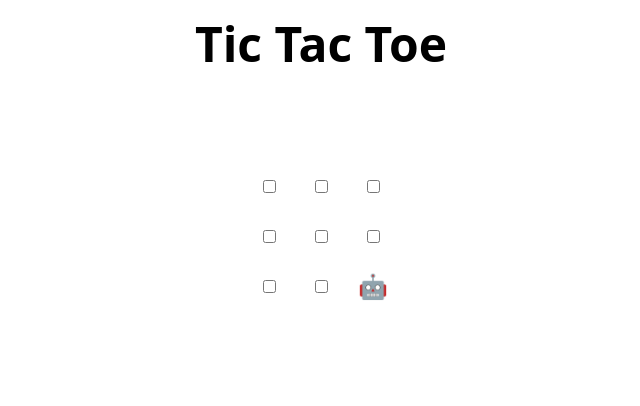
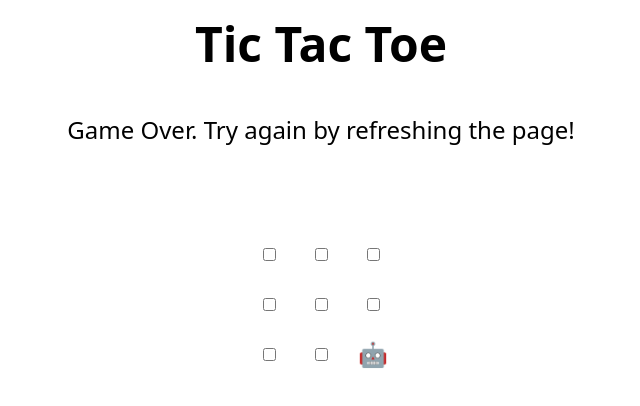
Before and after one commit to nagisa0629/skills-review-pull-requests, a plain HTML site: page index.html in a window 1280 px wide. Shown: the whole page, without its empty margins (319-959 px from the left). Drawn offline with Linux system fonts and the light colour scheme.

Commit message:
Update index.html
Update game over message to inform how to retry

```diff
--- a/index.html
+++ b/index.html
@@ -45,7 +45,7 @@
     <td><input type="checkbox" /></td>
     <td><input type="checkbox" /></td>
   </tr>
-</table>
+<p>Game Over. Try again by refreshing the page!</p>
 
 <h2 hidden>Game over, refresh to play again 🧑‍💻 🤖!</h2>
 
```
